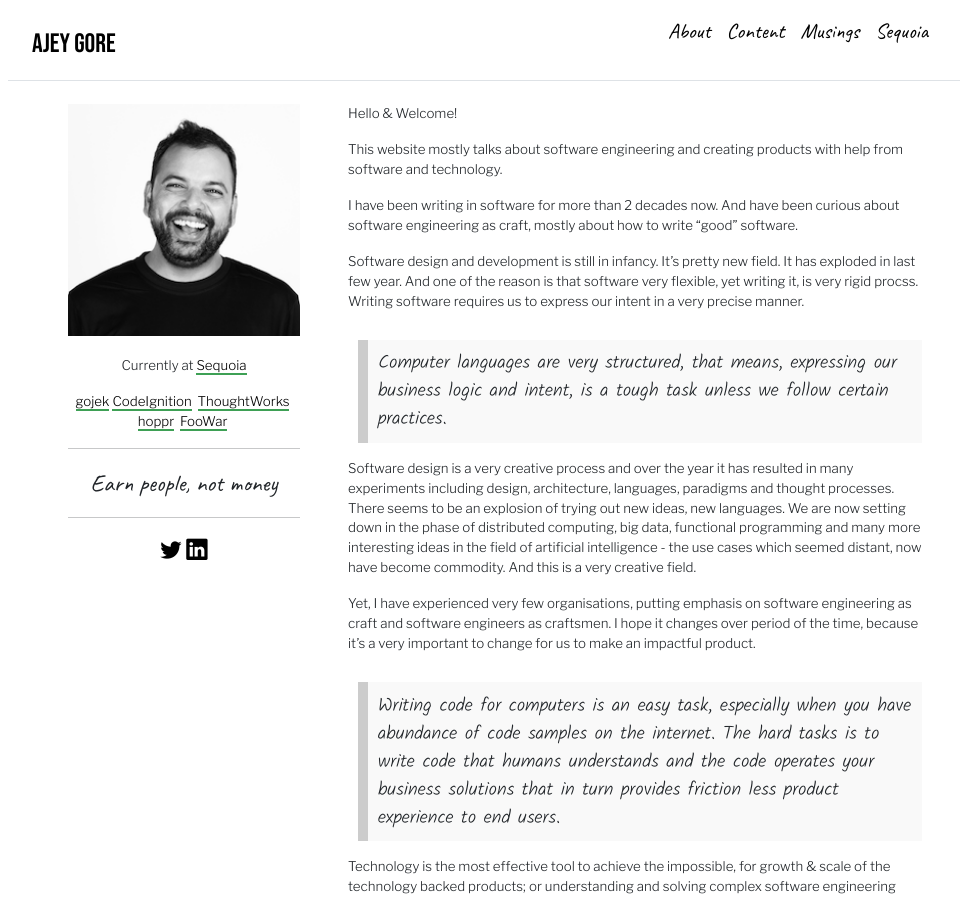
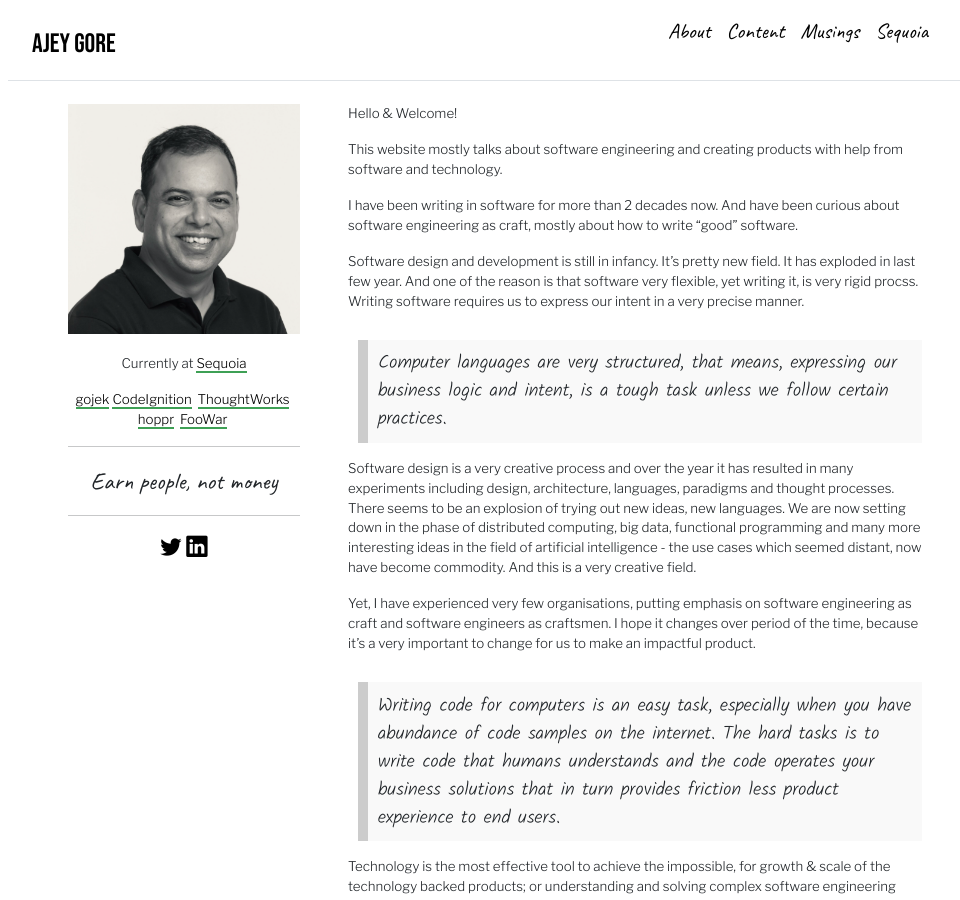
Before and after one commit to ajeygore/ajeygore.github.com, a Jekyll site: the page built from index.html, in a window 1280 px wide and 900 px high. Shown: the whole window, without its empty margins (152-1112 px from the left). Built offline with Jekyll 4.4.1, drawn with Linux system fonts in a browser that asks for light colours.

Commit message:
Updated profile picture

```diff
--- a/index.html
+++ b/index.html
@@ -10,7 +10,7 @@
     <div class="col-md-4">
 
       <div class="container text-center home-side-bar">
-        <img class="img-fluid" src="{{ page.leadingpath }}assets/images/ajeybw-small.png" width="250px">
+        <img class="img-fluid" src="{{ page.leadingpath }}assets/images/ajey-bust-bw-smile.png" width="250px">
 
         </br>
         </br>
```
Also changed, not shown: assets/images/ajey-bust-bw-smile.png (added), assets/images/ajey-bust-bw.png (added), 2 other files.
